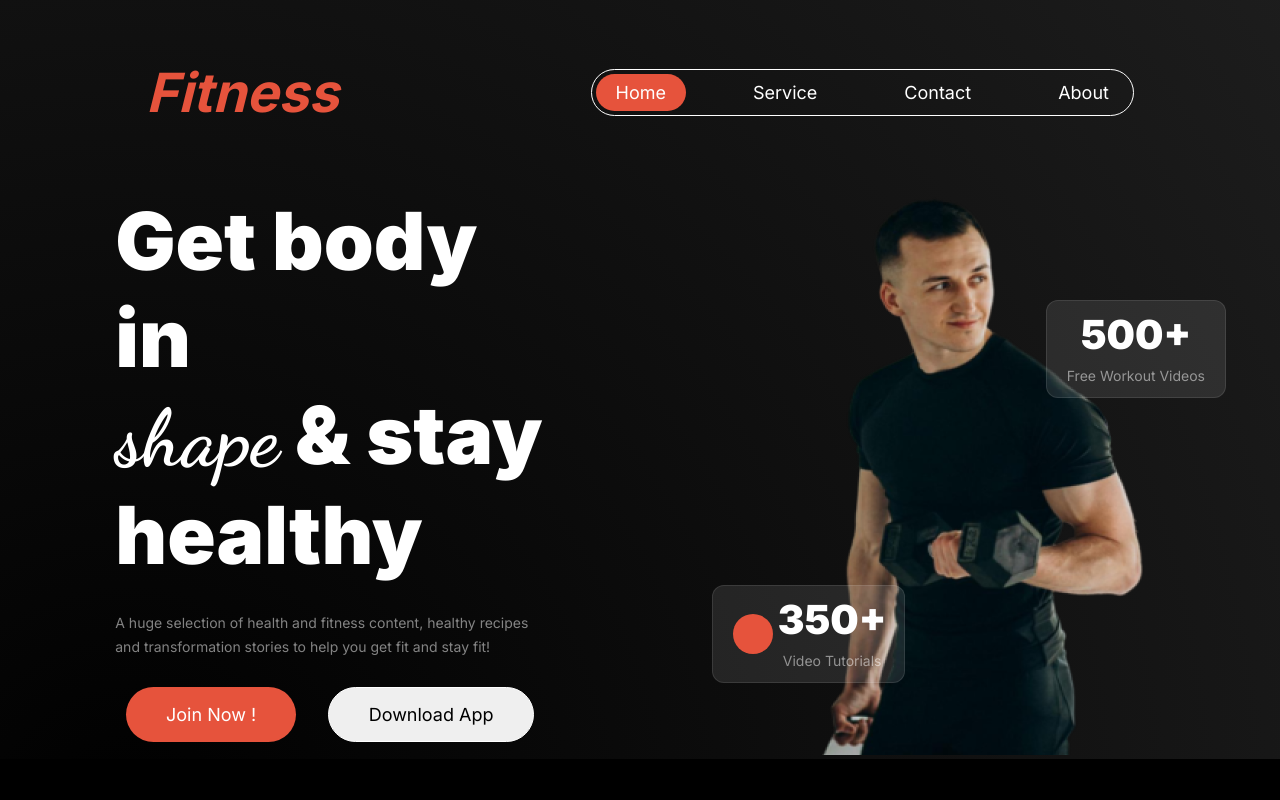
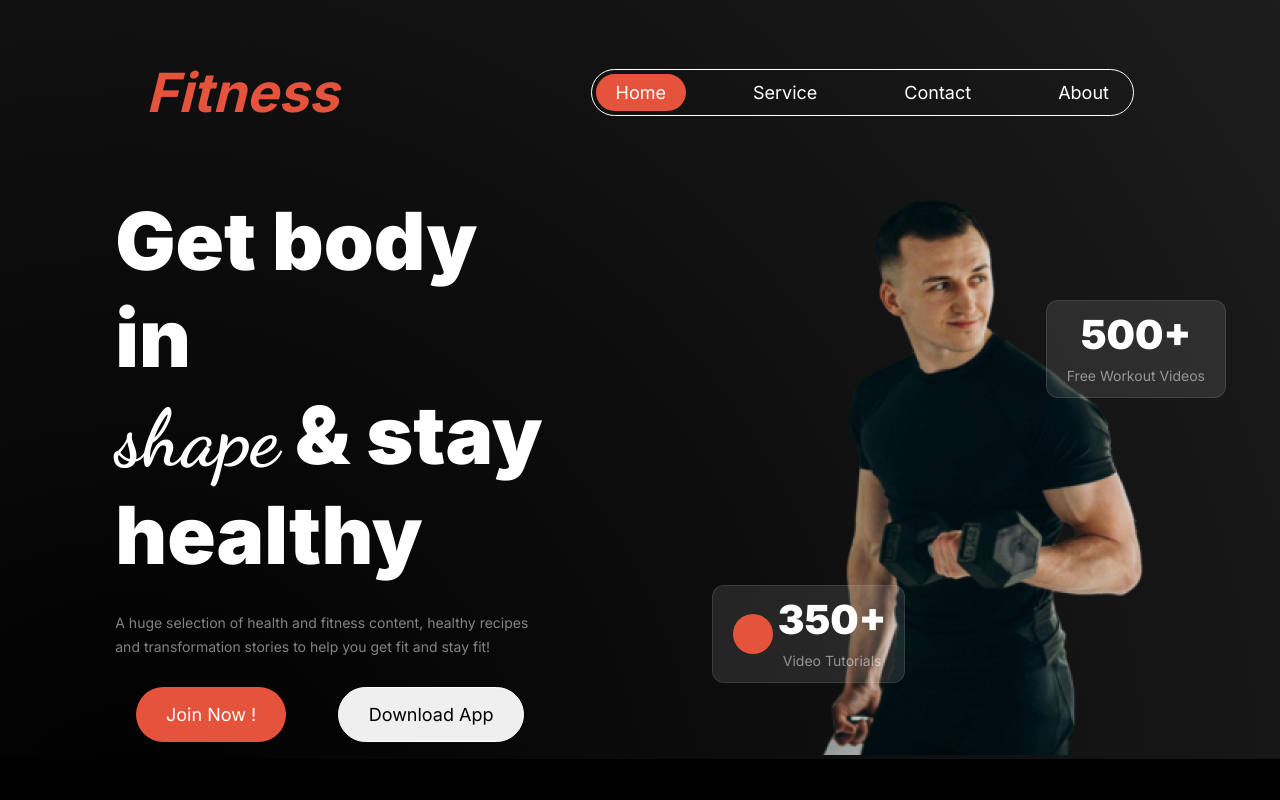
Before and after one commit to abdussattarrana/B10A2-versatile-web, a plain HTML site: page index.html in a window 1280 px wide. Shown: the top 800 px of the page. Drawn offline with Linux system fonts and the light colour scheme; a web font is replaced by a local one.

Commit message:
second commit

```diff
--- a/css/style.css
+++ b/css/style.css
@@ -58,8 +58,8 @@
 .btn{
     padding-top: 16px;
     padding-bottom: 16px;
-    padding-left: 40px;
-    padding-right: 40px;
+    padding-left: 30px;
+    padding-right: 30px;
     border: 1px solid rgba(255, 255, 255, 1);
     border-radius: 42px;
     font-family: "Inter", sans-serif;
```
